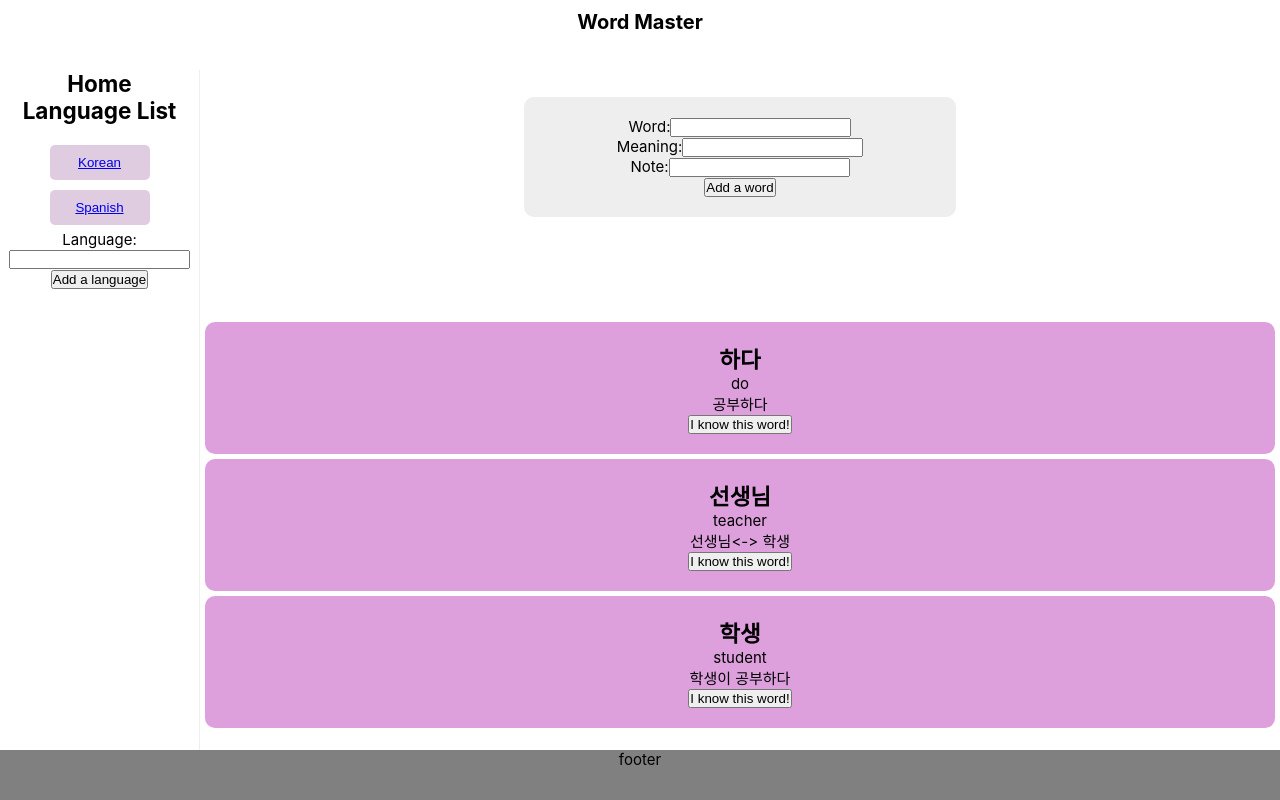
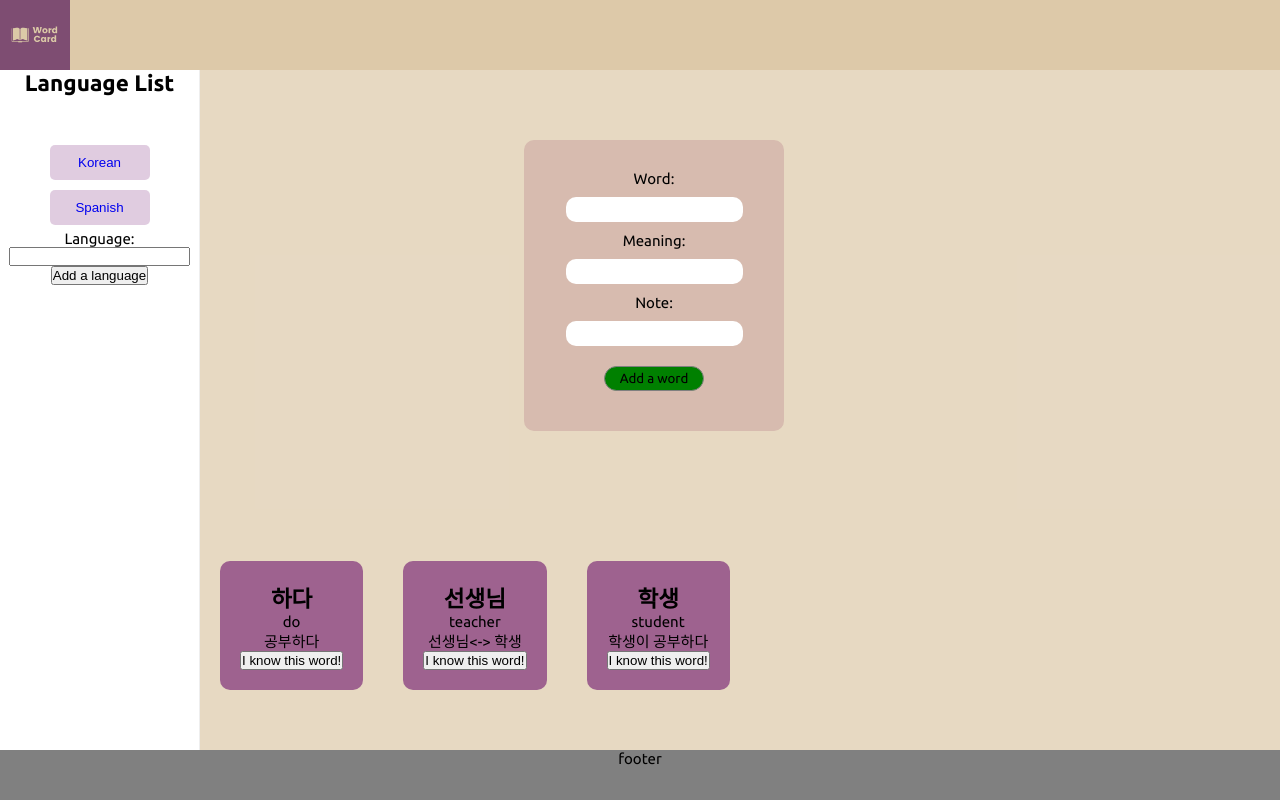
Before and after one commit to serin0837/word-list-app, a React (Create React App) app: page / in a window 1280 px wide. Built offline with nearby package versions, Linux system fonts and the light colour scheme.

Commit message:
changed css

```diff
--- a/public/index.html
+++ b/public/index.html
@@ -10,8 +10,12 @@
       content="Web site created using create-react-app"
     />
     <link rel="apple-touch-icon" href="%PUBLIC_URL%/logo192.png" />
-
-    <title>React App</title>
+    <!--font-->
+    <link
+      href="https://fonts.googleapis.com/css2?family=Ubuntu:ital,wght@0,300;0,400;0,500;0,700;1,300;1,400;1,500;1,700&display=swap"
+      rel="stylesheet"
+    />
+    <title>Word Card</title>
   </head>
   <body>
     <noscript>You need to enable JavaScript to run this app.</noscript>
--- a/src/App.css
+++ b/src/App.css
@@ -1,18 +1,9 @@
-* {
-  margin: 0;
-  padding: 0;
-}
-
-* *::before,
-*::after {
-  box-sizing: inherit;
-}
-
-html {
-  box-sizing: border-box;
-  font-size: 62.5%;
-  scroll-behavior: smooth;
-}
+/* color base:
+#DDC9A9,
+#7D4E72
+#7D4D76
+#99757B
+#D7BBAF */
 
 .App {
   text-align: center;
@@ -33,8 +24,8 @@ html {
 
 .header {
   grid-area: header;
-  margin: 1rem;
 }
+
 .aside {
   grid-area: aside;
   border-right: solid #eee 1px;
@@ -47,25 +38,76 @@ html {
   flex-wrap: wrap;
 }
 
-.form__card {
-  background-color: #eee;
-  margin: 10px 30%;
-  border-radius: 10px;
-  padding: 20px;
-  border: 20px;
-}
-
 footer {
   grid-area: footer;
   background-color: gray;
 }
 
-h1 {
-  font-size: 2rem;
+a {
+  text-decoration: none;
 }
 
-header {
-  background-color: white;
+/* ------------- */
+
+/* //how to make title go to center? */
+
+header img {
+  height: 70px;
+}
+
+.header {
+  background-color: #ddc9a9;
+  display: flex;
+  justify-content: space-between;
+}
+
+.main {
+  background-color: rgba(221, 201, 169, 0.7);
+}
+
+.form__card {
+  background-color: #d7bbaf;
+  width: 200px;
+  margin: 3rem 30%;
+  border-radius: 1rem;
+  padding: 3rem;
+}
+
+.form__card input {
+  margin: 1rem;
+  border-radius: 1rem;
+  border: none;
+  height: 2.5rem;
+}
+
+.form__card button {
+  width: 10rem;
+  height: 2.5rem;
+  border-radius: 1.5rem;
+  border: solid gray 1px;
+  background-color: green;
+  cursor: pointer;
+  margin: 1rem;
+  font-family: inherit;
+}
+
+.form__card button:hover {
+  transform: rotate(10deg);
+}
+
+/* word adder form  */
+
+.cards {
+  display: flex;
+  flex-wrap: wrap;
+}
+
+.list__card {
+  background-color: #9e628f;
+  max-width: 200px;
+  margin: 2rem;
+  border-radius: 10px;
+  padding: 20px;
 }
 
 aside header {
@@ -75,13 +117,6 @@ aside header {
 
 aside header h2 {
   margin-top: 0px;
-}
-
-.list__card {
-  background-color: plum;
-  margin: 5px 5px;
-  border-radius: 10px;
-  padding: 20px;
 }
 
 .aside-button {
--- a/src/component/AsideMenu.jsx
+++ b/src/component/AsideMenu.jsx
@@ -17,7 +17,6 @@ class AsideMenu extends Component {
     return (
       <aside className="aside">
         <header>
-          <h2>Home</h2>
           <h2>Language List</h2>
         </header>
         {languages.map((language) => {
--- a/src/component/LanguageCard.jsx
+++ b/src/component/LanguageCard.jsx
@@ -1,5 +1,5 @@
 import React from "react";
-import { Router, Link } from "@reach/router";
+import { Link } from "@reach/router";
 
 const LanguageCard = ({ language }) => {
   return (
--- a/src/component/Title.jsx
+++ b/src/component/Title.jsx
@@ -1,9 +1,13 @@
 import React from "react";
+import { Link } from "@reach/router";
+import logo from "./wordcardlogo.png";
 
 const Title = () => {
   return (
     <header className="header">
-      <h1>Word Master</h1>
+      <Link to="./">
+        <img src={logo} alt="word card logo" />
+      </Link>
     </header>
   );
 };
--- a/src/component/Wordadder.jsx
+++ b/src/component/Wordadder.jsx
@@ -1,4 +1,4 @@
-import React, { Component } from "react";
+import React from "react";
 import { v4 as randomNum } from "uuid";
 
 class WordAdder extends React.Component {
--- a/src/component/Wordlist.jsx
+++ b/src/component/Wordlist.jsx
@@ -3,7 +3,7 @@ import WordCard from "./WordCard";
 
 const WordList = ({ words, removeWord }) => {
   return (
-    <section>
+    <section className="cards">
       {words.map((word) => {
         return <WordCard word={word} key={word.name} removeWord={removeWord} />;
       })}
--- a/src/index.css
+++ b/src/index.css
@@ -1,13 +1,16 @@
-body {
+* {
   margin: 0;
-  font-family: -apple-system, BlinkMacSystemFont, 'Segoe UI', 'Roboto', 'Oxygen',
-    'Ubuntu', 'Cantarell', 'Fira Sans', 'Droid Sans', 'Helvetica Neue',
-    sans-serif;
-  -webkit-font-smoothing: antialiased;
-  -moz-osx-font-smoothing: grayscale;
+  padding: 0;
 }
 
-code {
-  font-family: source-code-pro, Menlo, Monaco, Consolas, 'Courier New',
-    monospace;
+* *::before,
+*::after {
+  box-sizing: inherit;
 }
+
+html {
+  box-sizing: border-box;
+  font-size: 62.5%;
+  scroll-behavior: smooth;
+  font-family: "Ubuntu", sans-serif;
+}
```
Also changed, not shown: src/component/wordcardlogo.png (added), 1 other file (tests, documents, lock files or other folders).
